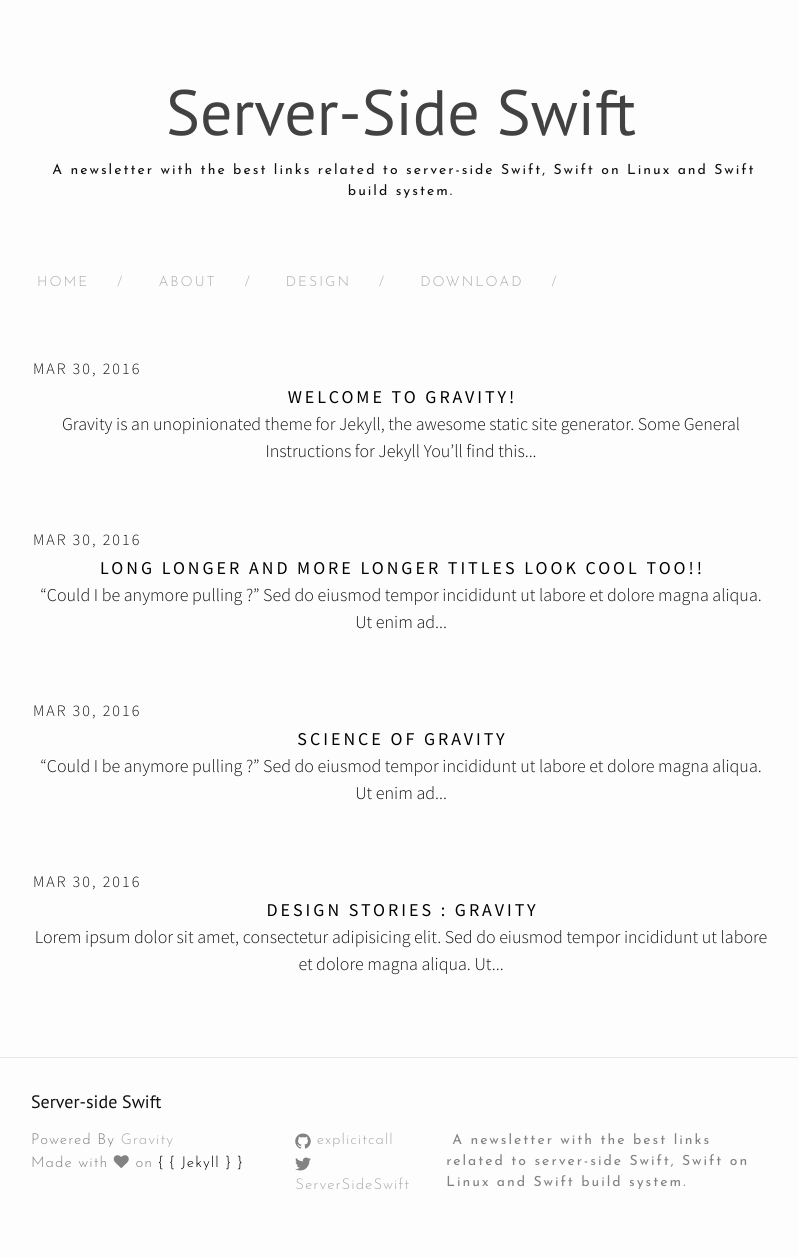
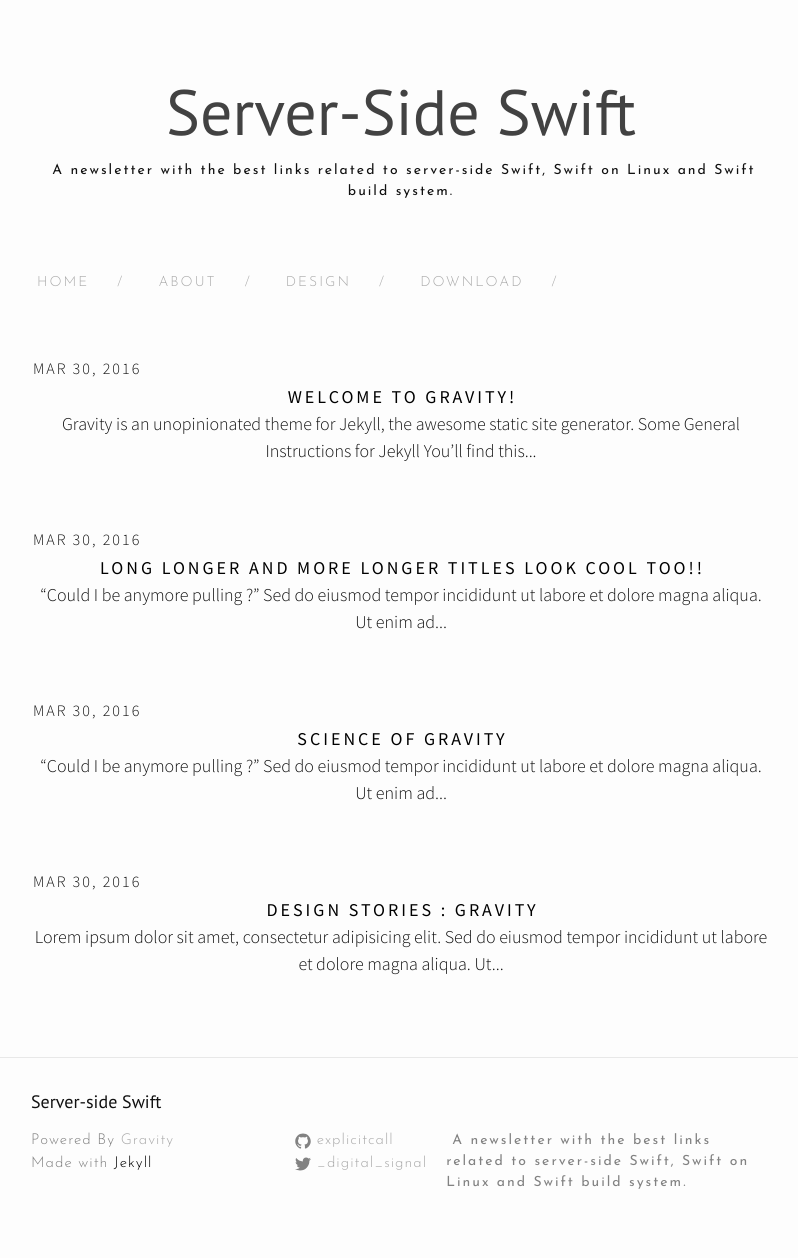
Before and after one commit to ServerSwift/serverswift.tech, a Jekyll site: the page built from index.html, in a window 1280 px wide. Shown: the whole page, without its empty margins (239-1037 px from the left). Built offline with Jekyll 4.4.1, drawn with Linux system fonts in a browser that asks for light colours; nearby versions of some CDN libraries.

Commit message:
refined .gitignore, fixed URLs

```diff
--- a/_config.yml
+++ b/_config.yml
@@ -9,9 +9,9 @@
 title: Server-side Swift
 email: max.desiatov@gmail.com
 description: A newsletter with the best links related to server-side Swift, Swift on Linux and Swift build system.
-baseurl: "/ServerSideSwift" # the subpath of your site, e.g. /blog
-url: "https://explicitcall.github.io" # the base hostname & protocol for your site
-twitter_username: ServerSideSwift
+baseurl: "" # the subpath of your site, e.g. /blog
+url: "https://serverswift.tech" # the base hostname & protocol for your site
+twitter_username: _digital_signal
 github_username:  explicitcall
 
 # Build settings
--- a/_includes/footer.html
+++ b/_includes/footer.html
@@ -8,7 +8,7 @@
       <div class="footer-col footer-col-1">
         <ul class="contact-list footer-content">
           <li>Powered By <a href="http://github.com/hemangsk/Gravity">Gravity</a></li>
-          <li>Made with <i class="fa fa-heart"></i> on <a href="http://jekyllrb.com"><span style="color:black">{ { Jekyll } }</a></span></li>
+          <li>Made with <a href="http://jekyllrb.com"><span style="color:black">Jekyll</a></span></li>
 
 
         </ul>
```
